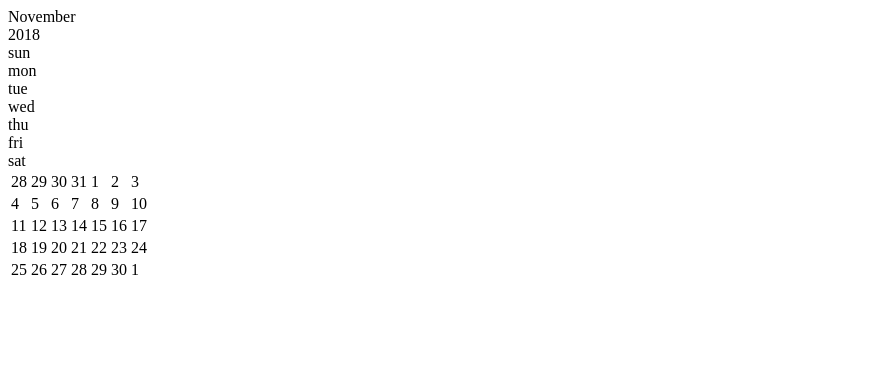
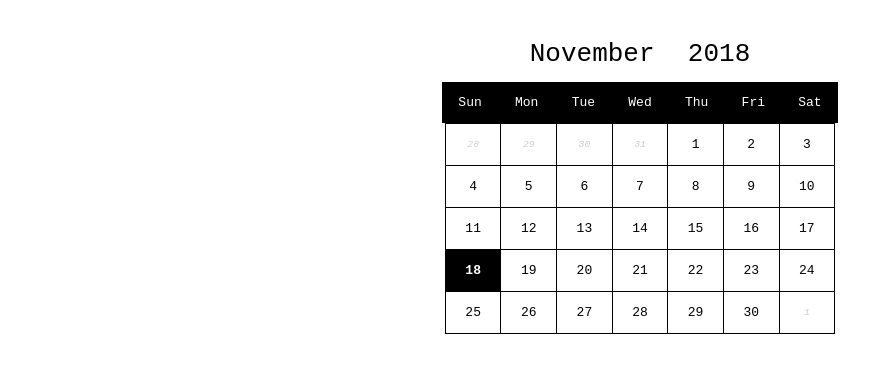
Before and after one commit to WhollyCoders/static-calendar, a plain HTML site: page index.html in a window 1280 px wide. Shown: the whole page, without its empty margins (0-893 px from the left). Drawn offline with Linux system fonts and the light colour scheme.

Commit message:
Add External Styles and Complete Project

```diff
--- a/index.html
+++ b/index.html
@@ -5,13 +5,14 @@
   <meta name="viewport" content="width=device-width, initial-scale=1.0">
   <meta http-equiv="X-UA-Compatible" content="ie=edge">
   <title>Static Calendar</title>
+  <link rel="stylesheet" href="./styles.css">
 </head>
 <body>
   <div id="calendar" class="container">
     <div class="header">
       <div class="calendar-label">
         <div id="month" class="label">
-          <span>November</span>
+          <span>november</span>
         </div>
         <div id="year" class="label">
           <span>2018</span>
@@ -30,49 +31,49 @@
     <div class="body">
       <table>
         <tr>
-          <td>28</td>
-          <td>29</td>
-          <td>30</td>
-          <td>31</td>
-          <td>1</td>
-          <td>2</td>
-          <td>3</td>
+          <td class="cal-date not-current">28</td>
+          <td class="cal-date not-current">29</td>
+          <td class="cal-date not-current">30</td>
+          <td class="cal-date not-current">31</td>
+          <td class="cal-date">1</td>
+          <td class="cal-date">2</td>
+          <td class="cal-date">3</td>
         </tr>
         <tr>
-          <td>4</td>
-          <td>5</td>
-          <td>6</td>
-          <td>7</td>
-          <td>8</td>
-          <td>9</td>
-          <td>10</td>
+          <td class="cal-date">4</td>
+          <td class="cal-date">5</td>
+          <td class="cal-date">6</td>
+          <td class="cal-date">7</td>
+          <td class="cal-date">8</td>
+          <td class="cal-date">9</td>
+          <td class="cal-date">10</td>
         </tr>
         <tr>
-          <td>11</td>
-          <td>12</td>
-          <td>13</td>
-          <td>14</td>
-          <td>15</td>
-          <td>16</td>
-          <td>17</td>
+          <td class="cal-date">11</td>
+          <td class="cal-date">12</td>
+          <td class="cal-date">13</td>
+          <td class="cal-date">14</td>
+          <td class="cal-date">15</td>
+          <td class="cal-date">16</td>
+          <td class="cal-date">17</td>
         </tr>
         <tr>
-          <td>18</td>
-          <td>19</td>
-          <td>20</td>
-          <td>21</td>
-          <td>22</td>
-          <td>23</td>
-          <td>24</td>
+          <td class="cal-date current-day">18</td>
+          <td class="cal-date">19</td>
+          <td class="cal-date">20</td>
+          <td class="cal-date">21</td>
+          <td class="cal-date">22</td>
+          <td class="cal-date">23</td>
+          <td class="cal-date">24</td>
         </tr>
         <tr>
-          <td>25</td>
-          <td>26</td>
-          <td>27</td>
-          <td>28</td>
-          <td>29</td>
-          <td>30</td>
-          <td>1</td>
+          <td class="cal-date">25</td>
+          <td class="cal-date">26</td>
+          <td class="cal-date">27</td>
+          <td class="cal-date">28</td>
+          <td class="cal-date">29</td>
+          <td class="cal-date">30</td>
+          <td class="cal-date not-current">1</td>
         </tr>
       </table>
     </div>
--- a/styles.css
+++ b/styles.css
@@ -0,0 +1,45 @@
+html{
+  font-family: monospace;
+}
+.container{
+  width: 500px;
+  margin: 2rem auto;
+}
+.calendar-label{
+  font-size: 2rem;
+}
+.calendar-label, .calendar-days{
+  display: flex;
+  justify-content: center;
+}
+.body table{
+  margin: 0 auto;
+  border-collapse: collapse;
+}
+.label, .cal-day{
+  padding: 1rem 1.28rem;
+  text-align: center;
+  text-transform: capitalize;
+  /* border: 1px solid #000; */
+}
+.cal-day{
+  /* border: 1px solid #000; */
+  background-color: #000;
+  color: #fff;
+}
+.cal-date{
+  padding: 1rem 1.5rem;
+  text-align: center;
+  text-transform: capitalize;
+  border: 1px solid #000;
+}
+.not-current{
+  font-style: italic;
+  font-size: 0.75rem;
+  color: #ccc;
+}
+.current-day{
+  background-color: #000;
+  color: #fff;
+  font-weight: bold;
+}
```
